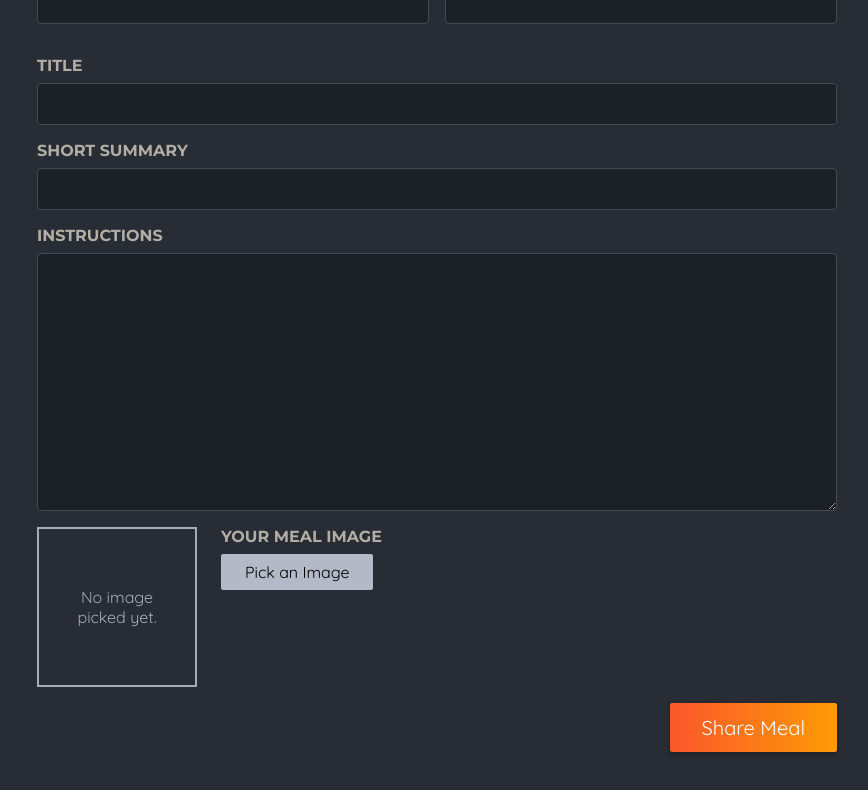
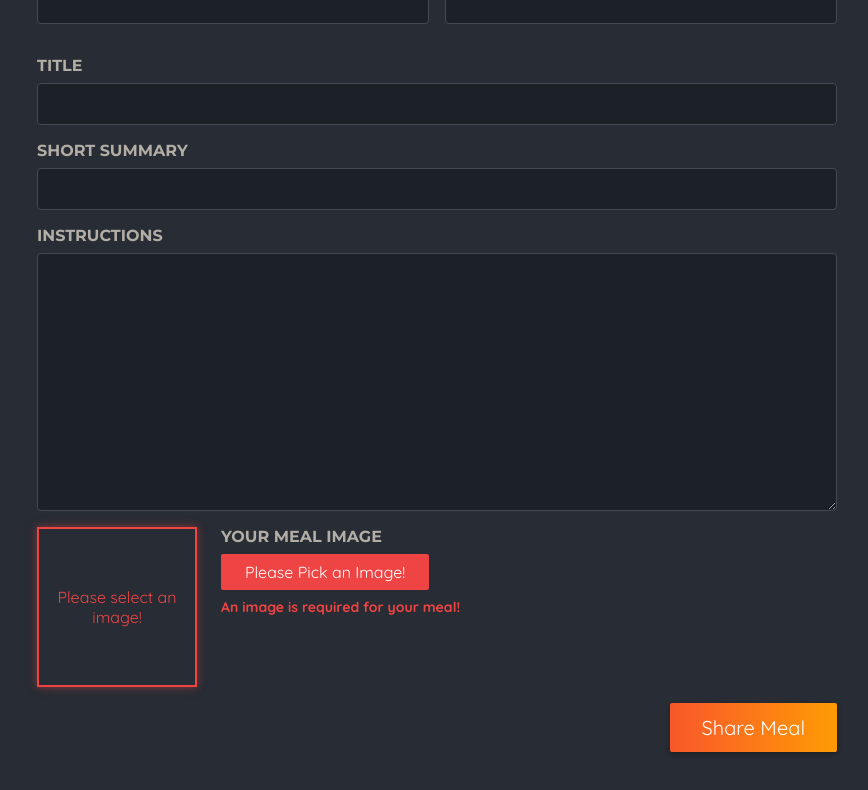
Before and after one commit to imaximov/next-course, a Next.js app: page /meals/share in a window 1280 px wide. Both pictures are taken after a click on the button "Pick an Image". Shown: the part 453-1243 px from the top of the page, without its empty margins (27-895 px from the left). Built offline with nearby package versions, Linux system fonts and the light colour scheme; no server answers.

Commit message:
fix issue with saving meal into database and fixed validatoin issues

```diff
--- a/app/meals/image-picker.module.css
+++ b/app/meals/image-picker.module.css
@@ -43,3 +43,25 @@
 .preview img {
   object-fit: cover;
 }
+
+/* Warning styles */
+.warning {
+  border: 2px solid #ef4444;
+  box-shadow: 0 0 8px rgba(239, 68, 68, 0.5);
+}
+
+.warningText {
+  color: #ef4444;
+}
+
+.warningButton {
+  background: #ef4444 !important;
+  color: white;
+}
+
+.warningMessage {
+  color: #ef4444;
+  margin-top: 0.5rem;
+  font-size: 0.875rem;
+  font-weight: bold;
+}
--- a/app/meals/image-picker.tsx
+++ b/app/meals/image-picker.tsx
@@ -1,6 +1,6 @@
 'use client';
 
-import React, { useRef, useState, ChangeEvent, useEffect } from 'react';
+import React, { useRef, useState, ChangeEvent } from 'react';
 import Image from 'next/image';
 import classes from './image-picker.module.css';
 
@@ -17,17 +17,8 @@ interface PickedImage {
 
 const ImagePicker = ({ label, name, defaultImage }: ImagePickerProps) => {
   const [pickedImage, setPickedImage] = useState<PickedImage | null>(null);
+  const [showWarning, setShowWarning] = useState(false);
   const imageInputRef = useRef<HTMLInputElement>(null);
-
-  // Set default image if provided
-  useEffect(() => {
-    if (defaultImage) {
-      setPickedImage({
-        url: defaultImage,
-        name: 'Previously uploaded image'
-      });
-    }
-  }, [defaultImage]);
 
   const handlePickClick = () => {
     if (imageInputRef.current) {
@@ -43,6 +34,9 @@ const ImagePicker = ({ label, name, defaultImage }: ImagePickerProps) => {
       return;
     }
 
+    // Hide warning when an image is selected
+    setShowWarning(false);
+
     const fileReader = new FileReader();
 
     fileReader.onload = () => {
@@ -56,9 +50,13 @@ const ImagePicker = ({ label, name, defaultImage }: ImagePickerProps) => {
   };
 
   return (
-    <div className={classes.controls}>
-      <div className={classes.preview}>
-        {!pickedImage && <p>No image picked yet.</p>}
+    <div className={classes.controls} id="image-picker-section">
+      <div className={`${classes.preview} ${showWarning ? classes.warning : ''}`}>
+        {!pickedImage && (
+          <p className={showWarning ? classes.warningText : ''}>
+            {showWarning ? 'Please select an image!' : 'No image picked yet.'}
+          </p>
+        )}
         {pickedImage && (
           <Image
             src={pickedImage.url}
@@ -77,15 +75,26 @@ const ImagePicker = ({ label, name, defaultImage }: ImagePickerProps) => {
           accept="image/png, image/jpeg"
           ref={imageInputRef}
           onChange={handleImageChange}
+          onInvalid={() => setShowWarning(true)}
           required
         />
         <button
-          className={classes.button}
+          className={`${classes.button} ${showWarning ? classes.warningButton : ''}`}
           type="button"
-          onClick={handlePickClick}
+          onClick={() => {
+            handlePickClick();
+            if (!pickedImage) {
+              setShowWarning(true);
+            }
+          }}
         >
-          Pick an Image
+          {showWarning ? 'Please Pick an Image!' : 'Pick an Image'}
         </button>
+        {showWarning && (
+          <p className={classes.warningMessage}>
+            An image is required for your meal!
+          </p>
+        )}
       </div>
     </div>
   );
--- a/app/meals/share/actions.ts
+++ b/app/meals/share/actions.ts
@@ -32,6 +32,27 @@ export async function shareMeal(prevState: FormState, formData: FormData): Promi
     creator_email: xss(formData.get('email') as string),
   };
 
+  // Validate that we have all required fields
+  if (!meal.title || !meal.summary || !meal.instructions || !meal.creator || !meal.creator_email) {
+    return {
+      success: false,
+      errors: {
+        general: 'Please fill out all required fields.'
+      }
+    };
+  }
+
+  // Validate that we have an image
+  if (!meal.image || (meal.image instanceof File && meal.image.size === 0)) {
+    return {
+      success: false,
+      errors: {
+        image: 'Please select an image.',
+        general: 'Please select an image for your meal.'
+      }
+    };
+  }
+
   // Store form values to return in case of validation errors
   const formValues: {
     title: string;
@@ -47,24 +68,6 @@ export async function shareMeal(prevState: FormState, formData: FormData): Promi
     creator: meal.creator,
     creator_email: meal.creator_email
   };
-
-  // If we have an image and it's a File object with a size (not a string from a previous submission)
-  if (meal.image && meal.image instanceof File && meal.image.size > 0) {
-    // Create a data URL for the image to preserve it in the form
-    const reader = new FileReader();
-    try {
-      const imageUrl = await new Promise<string>((resolve, reject) => {
-        reader.onload = () => resolve(reader.result as string);
-        reader.onerror = reject;
-        reader.readAsDataURL(meal.image);
-      });
-
-      // Add the image URL to the form values
-      formValues.imageUrl = imageUrl;
-    } catch (error) {
-      console.error('Error reading image file:', error);
-    }
-  }
 
   try {
     // Save the meal using the Supabase service
--- a/lib/supabase/base-repository.ts
+++ b/lib/supabase/base-repository.ts
@@ -89,13 +89,20 @@ export abstract class SupabaseBaseRepository<T> {
    */
   async create(data: Partial<T>): Promise<number> {
     try {
+      // Use object destructuring to separate id from the rest of the data
+      const { id, ...dataWithoutId } = data as any;
+
       const { data: result, error } = await supabase
         .from(this.tableName)
-        .insert(data)
+        .insert(dataWithoutId)
         .select('id')
         .single();
 
-      if (error) throw error;
+      if (error) {
+        console.error(`Error creating record in ${this.tableName}:`, error);
+        throw error;
+      }
+
       return result.id as number;
     } catch (error) {
       console.error(`Error creating record in ${this.tableName}:`, error);
--- a/lib/supabase/client.ts
+++ b/lib/supabase/client.ts
@@ -3,6 +3,7 @@ import { createClient } from '@supabase/supabase-js';
 // These environment variables need to be set in your .env.local file
 const supabaseUrl = process.env.NEXT_PUBLIC_SUPABASE_URL;
 const supabaseAnonKey = process.env.NEXT_PUBLIC_SUPABASE_ANON_KEY;
+const supabaseServiceKey = process.env.SUPABASE_SERVICE_ROLE_KEY;
 
 // Validate environment variables
 if (!supabaseUrl || !supabaseAnonKey) {
@@ -11,3 +12,14 @@ if (!supabaseUrl || !supabaseAnonKey) {
 
 // Create a singleton Supabase client
 export const supabase = createClient(supabaseUrl, supabaseAnonKey);
+
+// Create an admin client with the service role key (only available on the server)
+// This bypasses RLS policies
+export const supabaseAdmin = supabaseServiceKey
+  ? createClient(supabaseUrl, supabaseServiceKey, {
+      auth: {
+        autoRefreshToken: false,
+        persistSession: false
+      }
+    })
+  : supabase; // Fallback to regular client if service key is not available
--- a/lib/supabase/services/meal-repository.ts
+++ b/lib/supabase/services/meal-repository.ts
@@ -80,7 +80,7 @@ export class SupabaseMealRepository extends SupabaseBaseRepository<Meal> {
       // Upload the image to Supabase Storage
       const imageUrl = await this.storageService.uploadFile(mealData.image, imagePath);
 
-      // Prepare meal data
+      // Prepare meal data - explicitly omit any id field
       const meal: Omit<Meal, 'id'> = {
         title: xss(mealData.title),
         slug,
@@ -99,6 +99,8 @@ export class SupabaseMealRepository extends SupabaseBaseRepository<Meal> {
         // If database operation fails, clean up the saved image
         await this.storageService.deleteFile(imagePath);
 
+        console.error(`Error creating record in meals:`, dbError);
+
         // Check if it's a unique constraint error
         if (dbError.message.includes('duplicate key value violates unique constraint')) {
           throw new Error('A meal with this title already exists. Please choose a different title.');
--- a/lib/supabase/services/meal-service.ts
+++ b/lib/supabase/services/meal-service.ts
@@ -97,8 +97,8 @@ export class SupabaseMealService {
     // Instructions validation
     if (!data.instructions || data.instructions.trim() === '') {
       errors.instructions = 'Instructions are required';
-    } else if (data.instructions.length < 50) {
-      errors.instructions = 'Instructions must be at least 50 characters long';
+    } else if (data.instructions.length < 10) {
+      errors.instructions = 'Instructions must be at least 10 characters long';
     } else if (data.instructions.length > 5000) {
       errors.instructions = 'Instructions must be at most 5000 characters long';
     }
--- a/lib/supabase/storage-service.ts
+++ b/lib/supabase/storage-service.ts
@@ -1,4 +1,4 @@
-import { supabase } from './client';
+import { supabase, supabaseAdmin } from './client';
 
 /**
  * Service for handling file storage operations with Supabase Storage
@@ -18,8 +18,8 @@ export class StorageService {
       // Convert File to ArrayBuffer
       const arrayBuffer = await file.arrayBuffer();
 
-      // Upload to Supabase Storage
-      const { data, error } = await supabase.storage
+      // Upload to Supabase Storage using admin client to bypass RLS
+      const { data, error } = await supabaseAdmin.storage
         .from(this.bucketName)
         .upload(path, arrayBuffer, {
           contentType: file.type,
@@ -29,7 +29,7 @@ export class StorageService {
       if (error) throw error;
 
       // Get the public URL
-      const { data: publicUrlData } = supabase.storage
+      const { data: publicUrlData } = supabaseAdmin.storage
         .from(this.bucketName)
         .getPublicUrl(data.path);
 
@@ -45,7 +45,7 @@ export class StorageService {
    */
   async deleteFile(path: string): Promise<void> {
     try {
-      const { error } = await supabase.storage
+      const { error } = await supabaseAdmin.storage
         .from(this.bucketName)
         .remove([path]);
 
```
Also changed, not shown: app/meals/share/page.tsx (+56 -17 lines).
